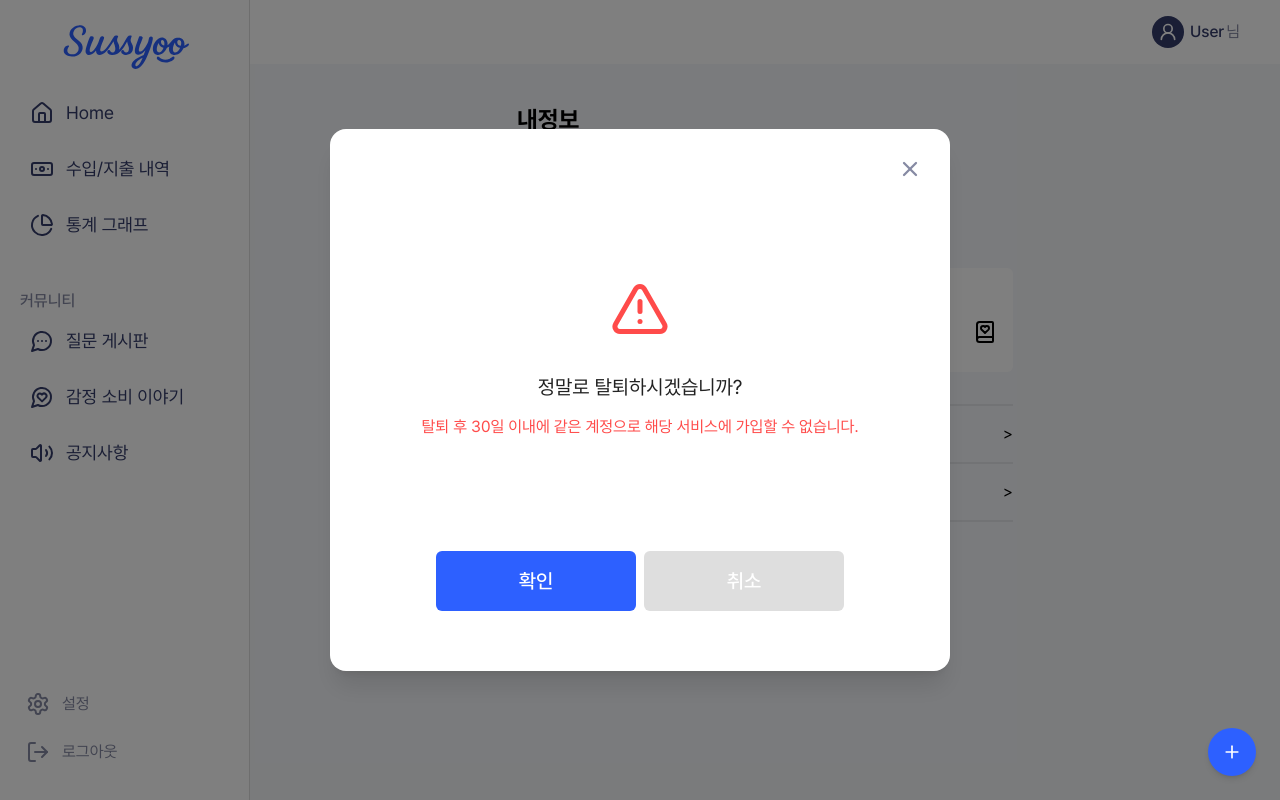
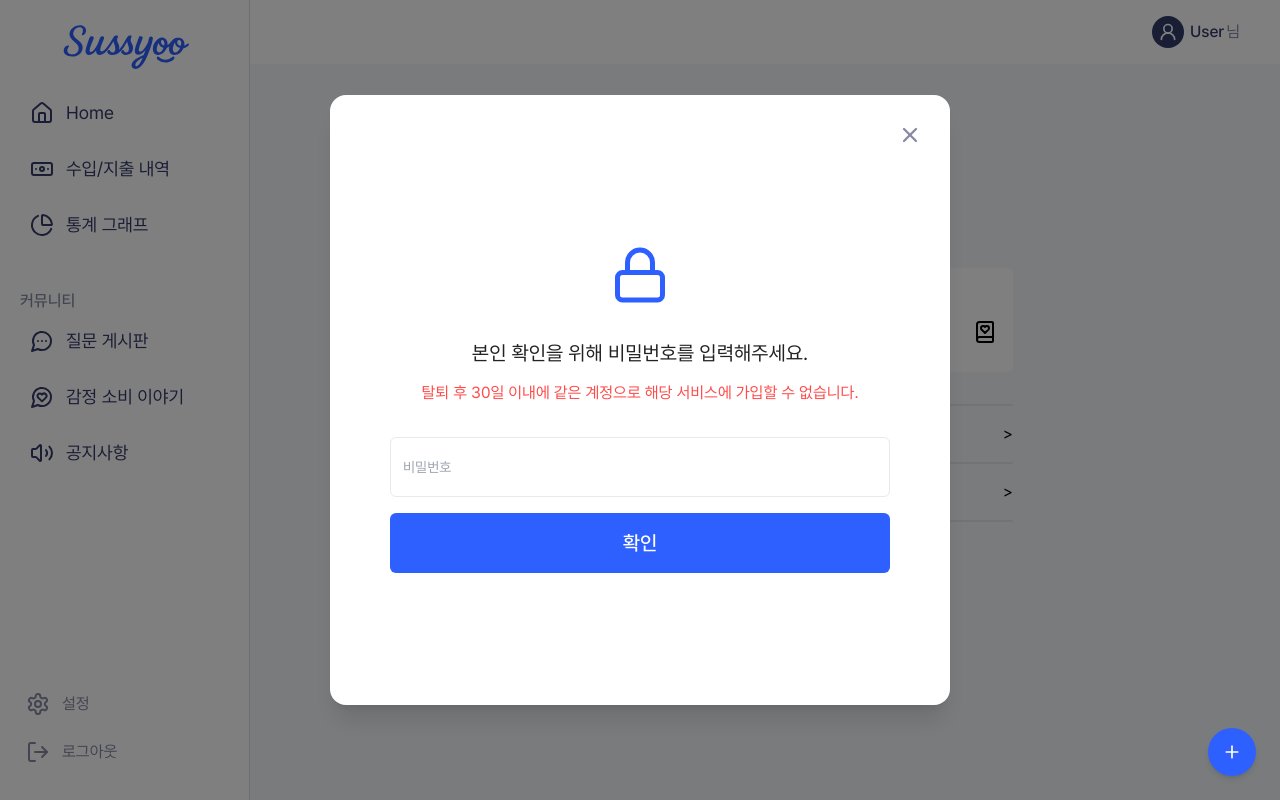
Before and after one commit to OZ-MAIN-PROJECT/frontend, a React (Vite) app: page /mypage in a window 1280 px wide. Both pictures are taken after a click on the element "회원탈퇴". Shown: the top 800 px of the page. Built offline with nearby package versions, Linux system fonts and the light colour scheme.

Commit message:
feat : #53 탈퇴를 위한 비밀번호 확인 모달 구현 및 api 연동
refactor : #53 탈퇴를 위한 비밀번호 확인 모달 구현 및 api 연동

```diff
--- a/src/apis/auth.ts
+++ /dev/null
@@ -1,36 +0,0 @@
-import { END_POINT } from '@/constants/route';
-import api from './instance';
-
-export interface LoginPayload {
-  email: string;
-  password: string;
-}
-
-export interface LoginResponse {
-  access_token: string;
-  nickname: string;
-}
-
-export const login = async (payload: LoginPayload): Promise<LoginResponse> => {
-  const response = await api.post(END_POINT.USERS_LOGIN, payload);
-  return response.data;
-};
-
-export interface SignupPayload {
-    name : string;
-    email : string;
-    password : string;
-    nickname : string;
-    question : string;
-    answer : string;
-};
-
-export interface SignupResponse {
-    code : string | number;
-    message : string;
-}
-
-export const signup = async (payload : SignupPayload) : Promise<SignupResponse> => {
-    const response = await api.post(END_POINT.USERS_SIGNUP, payload);
-    return response.data;
-}
--- /dev/null
+++ b/src/apis/authApi.ts
@@ -0,0 +1,63 @@
+import { END_POINT } from '@/constants/route';
+import api from './instance';
+
+// 로그인
+export interface LoginPayload {
+  email: string;
+  password: string;
+}
+
+export interface LoginResponse {
+  access_token: string;
+  nickname: string;
+}
+
+export const login = async (payload: LoginPayload): Promise<LoginResponse> => {
+  const response = await api.post(END_POINT.USERS_LOGIN, payload);
+  return response.data;
+};
+
+// 회원가입
+export interface SignupPayload {
+  name: string;
+  email: string;
+  password: string;
+  nickname: string;
+  question: string;
+  answer: string;
+}
+
+export interface SignupResponse {
+  code: string | number;
+  message: string;
+}
+
+export const signup = async (payload: SignupPayload): Promise<SignupResponse> => {
+  const response = await api.post(END_POINT.USERS_SIGNUP, payload);
+  return response.data;
+};
+
+// 내 정보 조회
+export const getMyInfo = async () => {
+  const response = await api.get(END_POINT.USERS_MYPAGE);
+  return response.data;
+};
+
+// 내 정보 수정 (닉네임, 비밀번호)
+export const updateNickname = async (nickname: string) => {
+  const response = await api.patch(END_POINT.USERS_MYPAGE, { nickname });
+  return response.data;
+};
+
+export const updatePassword = async (password: string) => {
+  const response = await api.patch(END_POINT.USERS_MYPAGE, { password });
+  return response.data;
+};
+
+// 비밀번호 찾기
+
+// 회원 탈퇴
+export const deleteUser = async (password: string) => {
+  const response = await api.delete(END_POINT.USERS_MYPAGE, { params: { password } });
+  return response.data;
+};
--- /dev/null
+++ b/src/hooks/auth/useConfirmWithdraw.ts
@@ -0,0 +1,33 @@
+import { deleteUser } from "@/apis/authApi";
+import { useState } from "react";
+
+export const useConfirmWithdraw = () => {
+    const [loading, setLoading] = useState(false);
+    const [error, setError] = useState('');
+
+    const confirmWithdraw = async (password : string) : Promise<boolean> => {
+        if (password.trim() === '') {
+            setError('비밀번호를 입력하세요.');
+            return false;
+          }
+          try {
+              setLoading(true);
+              setError('');
+
+              await deleteUser(password);
+
+              return true;
+          } catch(err) {
+              setError('비밀번호가 올바르지 않습니다.');
+              console.error('탈퇴 요청 실패 : ', err);
+              return false;
+          } finally{
+              setLoading(false);
+          }
+    }
+    return {
+        confirmWithdraw,
+        loading,
+        error
+    }
+}
--- a/src/hooks/useLogin.ts
+++ b/src/hooks/auth/useLogin.ts
@@ -1,4 +1,4 @@
-import { login } from "@/apis/auth";
+import { login } from "@/apis/authApi";
 import { useAuthStore } from "@/stores/useAuthStore";
 import { useState } from "react"
 import { useNavigate } from "react-router-dom";
--- a/src/hooks/useSignup.ts
+++ b/src/hooks/auth/useSignup.ts
@@ -1,4 +1,4 @@
-import { signup, SignupPayload } from '@/apis/auth';
+import { signup, SignupPayload } from '@/apis/authApi';
 import { useState } from 'react';
 import { useNavigate } from 'react-router-dom';
 
--- a/src/pages/ChangePassword/components/ChangePasswordModal.tsx
+++ b/src/pages/ChangePassword/components/ChangePasswordModal.tsx
@@ -2,7 +2,7 @@ import { useEffect, useState } from 'react';
 import Button from '@/components/common/Button';
 import BaseModal from '@/components/common/Modal/BaseModal';
 import PasswordConfirm from '@/pages/Signup/components/PasswordConfirm';
-import { usePasswordValidation } from '@/hooks/usePasswordValidation';
+import { usePasswordValidation } from '@/hooks/auth/usePasswordValidation';
 import AlertModal from '@/components/common/Modal/AlertModal';
 
 interface ChangePasswordModalProps {
--- a/src/pages/Login/components/LoginForm.tsx
+++ b/src/pages/Login/components/LoginForm.tsx
@@ -2,7 +2,7 @@ import { useState } from 'react';
 import Input from '@/components/common/Input';
 import Button from '@/components/common/Button';
 import { isValidEmail } from '@/utils/validators';
-import { useLogin } from '@/hooks/useLogin';
+import { useLogin } from '@/hooks/auth/useLogin';
 
 const LoginForm = () => {
   const [email, setEmail] = useState('');
--- a/src/pages/Signup/components/SignupForm.tsx
+++ b/src/pages/Signup/components/SignupForm.tsx
@@ -7,8 +7,8 @@ import { SECURITY_QUESTIONS } from '@/constants/questions';
 import AlertModal from '@/components/common/Modal/AlertModal';
 import SecurityQuestion from './SecurityQuestion';
 import PasswordConfirm from './PasswordConfirm';
-import { usePasswordValidation } from '@/hooks/usePasswordValidation';
-import { useSignup } from '@/hooks/useSignup';
+import { usePasswordValidation } from '@/hooks/auth/usePasswordValidation';
+import { useSignup } from '@/hooks/auth/useSignup';
 
 const SignupForm = () => {
   const [userInfo, setUserInfo] = useState({
--- /dev/null
+++ b/src/pages/myPage/components/ConfirmModal.tsx
@@ -0,0 +1,54 @@
+import Button from '@/components/common/Button';
+import Input from '@/components/common/Input';
+import AlertModal from '@/components/common/Modal/AlertModal';
+import { useConfirmWithdraw } from '@/hooks/auth/useConfirmWithdraw';
+import { Lock } from 'lucide-react';
+import React, { useState } from 'react';
+
+const ConfirmModal = ({ onConfirm }: { onConfirm: () => void }) => {
+  const [password, setPassword] = useState('');
+  const { confirmWithdraw, loading, error } = useConfirmWithdraw();
+  const [isAlertOpen, setIsAlertOpen] = useState(false);
+
+  const handleSubmit = async (e: React.FormEvent) => {
+    e.preventDefault();
+    const success = await confirmWithdraw(password);
+    if (success) {
+      onConfirm();
+      setIsAlertOpen(true);
+    }
+  };
+
+  return (
+    <div className="flex justify-center w-[500px] flex-col items-center text-center mb-10">
+      <Lock size={60} color="#2D60FF" />
+      <h2 className="text-xl text-gray-800 mt-[34px]">본인 확인을 위해 비밀번호를 입력해주세요.</h2>
+      <div className="min-h-[20px] mt-[14px] text-accent-red">
+        탈퇴 후 30일 이내에 같은 계정으로 해당 서비스에 가입할 수 없습니다.
+        </div>
+      <form className="flex flex-col w-[500px] my-8" onSubmit={handleSubmit}>
+        <Input
+          className="w-full h-[60px]"
+          value={password}
+          placeholder="비밀번호"
+          onChange={e => setPassword(e.target.value)}
+          type="password"
+        />
+        <Button width="w-full" type="submit">
+          {loading ? '처리 중...' : '확인'}
+        </Button>
+        {error && <p className="mt-4 text-sm text-accent-red">{error}</p>}
+      </form>
+      {/* 알림 모달 */}
+      <AlertModal
+        status="forbidden"
+        isOpen={isAlertOpen}
+        onClose={() => setIsAlertOpen(false)}
+        title="탈퇴 완료"
+        description="탈퇴가 정상적으로 처리되었습니다."
+      />
+    </div>
+  );
+};
+
+export default ConfirmModal;
--- a/src/pages/myPage/components/UserMenu.tsx
+++ b/src/pages/myPage/components/UserMenu.tsx
@@ -1,18 +1,15 @@
 import BlankModal from '@/components/common/Modal/BlankModal';
 import { Ban, Lock } from 'lucide-react';
 import { useNavigate } from 'react-router-dom';
-import WithdrawModal from './WithdrawModal';
 import { useState } from 'react';
-import AlertModal from '@/components/common/Modal/AlertModal';
+import ConfirmModal from './ConfirmModal';
 
 const UserMenu = () => {
   const navigate = useNavigate();
   const [isWithdrawOpen, setIsWithdrawOpen] = useState(false);
-  const [isAlertOpen, setIsAlertOpen] = useState(false);
 
   const handleWithdrawConfirm = () => {
     setIsWithdrawOpen(false);
-    setIsAlertOpen(true);
   };
 
   return (
@@ -40,15 +37,7 @@ const UserMenu = () => {
       <BlankModal
         isOpen={isWithdrawOpen}
         onClose={() => setIsWithdrawOpen(false)}
-        children={<WithdrawModal onConfirm={handleWithdrawConfirm} onCancel={() => setIsWithdrawOpen(false)} />}
-      />
-      {/* 알림 모달 */}
-      <AlertModal
-        status = "forbidden"
-        isOpen = {isAlertOpen}
-        onClose = {() => setIsAlertOpen(false)}
-        title="탈퇴 완료"
-        description ="탈퇴가 정상적으로 처리되었습니다."
+        children={<ConfirmModal onConfirm={handleWithdrawConfirm} />}
       />
     </div>
   );
--- a/src/pages/myPage/components/WithdrawModal.tsx
+++ /dev/null
@@ -1,25 +0,0 @@
-import Button from '@/components/common/Button';
-import { AlertTriangle } from 'lucide-react';
-
-interface WithdrawModalProps {
-  onConfirm : () => void;
-  onCancel : () => void;
-}
-
-const WithdrawModal = ({onConfirm, onCancel} : WithdrawModalProps) => {
-  return (
-    <div className="flex justify-center w-[500px] flex-col items-center text-center">
-      <AlertTriangle size={60} color="#FF4B4A" />
-      <h2 className="text-xl text-gray-800 mt-[34px]">정말로 탈퇴하시겠습니까?</h2>
-        <div className="min-h-[20px] mt-[14px] text-accent-red">
-        탈퇴 후 30일 이내에 같은 계정으로 해당 서비스에 가입할 수 없습니다.
-        </div>
-        <div className="mt-[112px] flex gap-2">
-          <Button onClick={onConfirm}>확인</Button>
-          <Button onClick={onCancel} color='gray'>취소</Button>
-        </div>
-    </div>
-  );
-};
-
-export default WithdrawModal;
```
Also changed, not shown: src/hooks/auth/usePasswordValidation.ts (renamed from src/hooks/usePasswordValidation.ts), 1 other file (tests, documents, lock files or other folders).
